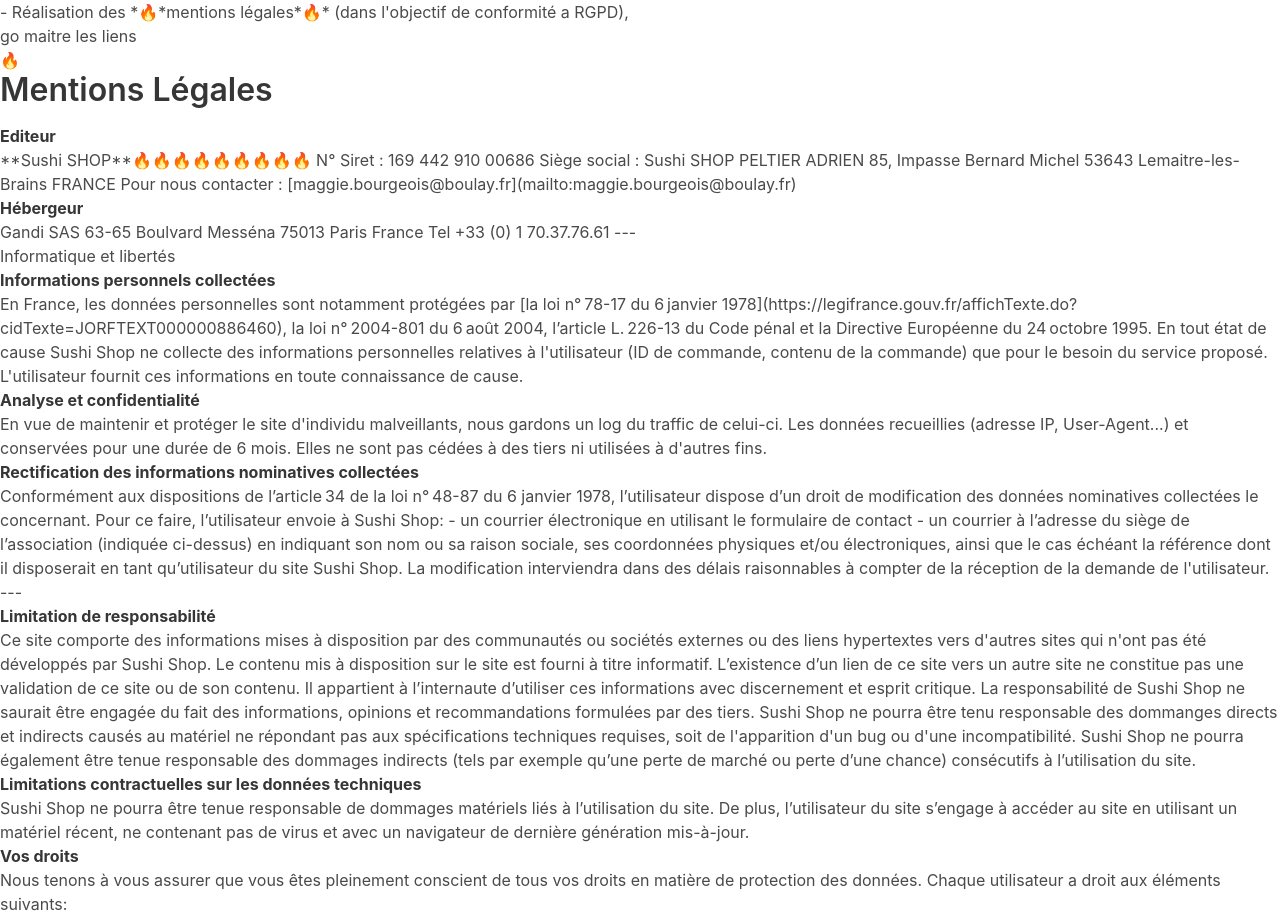
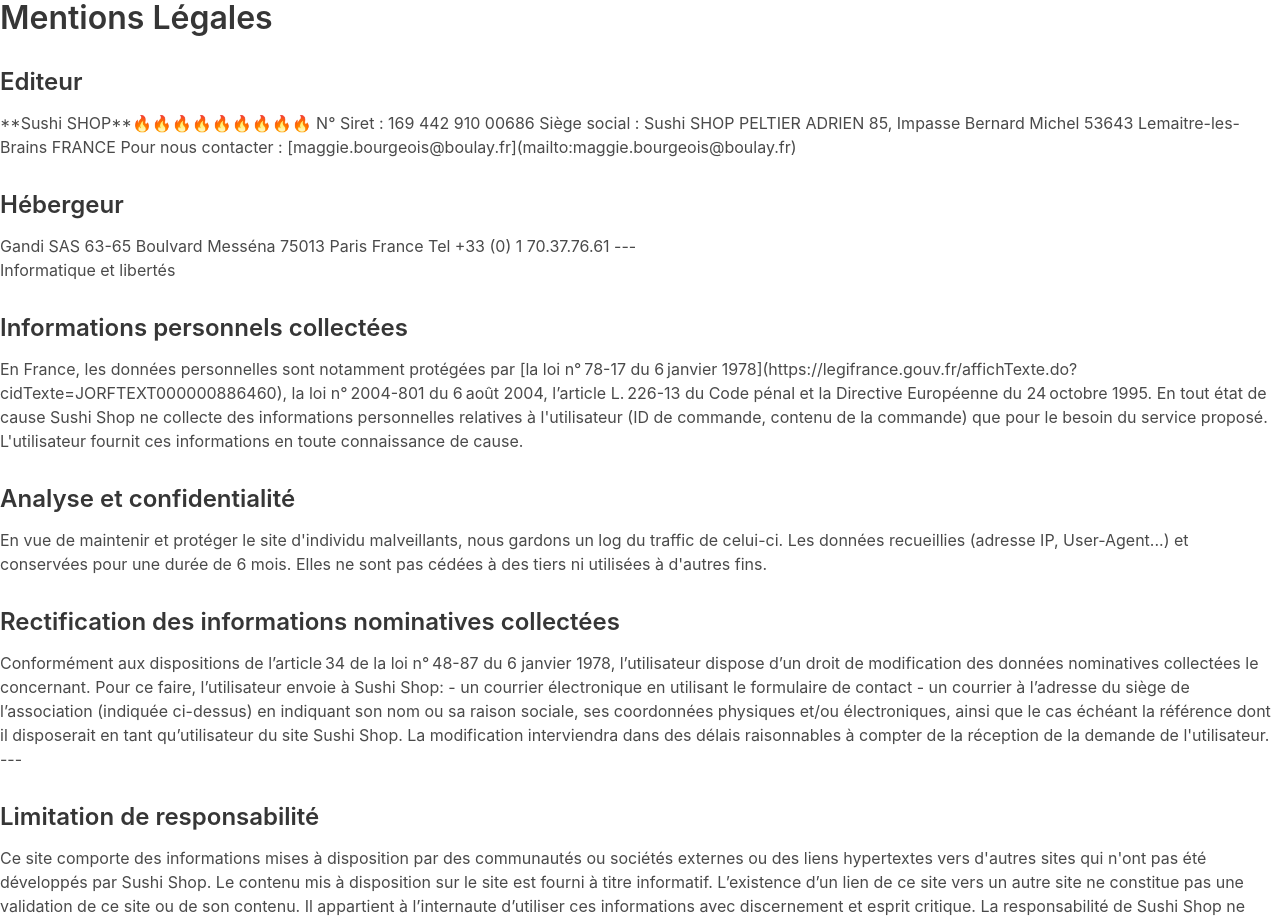
Before and after one commit to LaxhP/SushiFast, an Angular app: page /rgpd in a window 1280 px wide. Shown: the top 921 px of the page. Built offline with nearby package versions, Linux system fonts and the light colour scheme.

Commit message:
id + correct imp todo

```diff
--- a/src/app/components/rgpd/rgpd.component.html
+++ b/src/app/components/rgpd/rgpd.component.html
@@ -1,15 +1,8 @@
-- Réalisation des *🔥*mentions légales*🔥* (dans l'objectif de conformité a RGPD),
-<br>go maitre les liens
-<br>
-<aside>
-    🔥
-
-</aside>
 <div class="content" style="text-align: center;">
     <div class="#test">
-        <h1> Mentions Légales</h1>
+        <h1 id="title">Mentions Légales</h1>
 
-        <strong> Editeur</strong>
+        <h3>Editeur</h3>
 
         <div>**Sushi SHOP**🔥🔥🔥🔥🔥🔥🔥🔥🔥
 
@@ -27,7 +20,7 @@
 
             Pour nous contacter : [maggie.bourgeois@boulay.fr](mailto:maggie.bourgeois@boulay.fr)
         </div>
-        <strong> Hébergeur</strong>
+        <h3> Hébergeur</h3>
 
         <div> Gandi SAS
 
@@ -43,7 +36,7 @@
         </div>
        Informatique et libertés
         <br>
-        <strong> Informations personnels collectées</strong>
+        <h3> Informations personnels collectées</h3>
         <div> En France, les données personnelles sont notamment protégées par [la loi n° 78-17 du 6 janvier
             1978](https://legifrance.gouv.fr/affichTexte.do?cidTexte=JORFTEXT000000886460), la loi n° 2004-801 du 6 août
             2004,
@@ -55,7 +48,7 @@
             en
             toute connaissance de cause.
         </div>
-        <strong> Analyse et confidentialité</strong>
+        <h3> Analyse et confidentialité</h3>
         <div>
             En vue de maintenir et protéger le site d'individu malveillants, nous gardons un log du traffic de celui-ci.
             Les
@@ -64,7 +57,7 @@
             à
             des tiers ni utilisées à d'autres fins.
         </div>
-        <strong> Rectification des informations nominatives collectées</strong>
+        <h3> Rectification des informations nominatives collectées</h3>
         <div>
             Conformément aux dispositions de l’article 34 de la loi n° 48-87 du 6 janvier 1978, l’utilisateur dispose
             d’un
@@ -84,8 +77,8 @@
             l'utilisateur.
 
             ---</div>
-        <strong>
-             Limitation de responsabilité</strong>
+        <h3>
+             Limitation de responsabilité</h3>
         <div>
             Ce site comporte des informations mises à disposition par des communautés ou sociétés externes ou des liens
             hypertextes vers d'autres sites qui n'ont pas été développés par Sushi Shop. Le contenu mis à disposition
@@ -110,7 +103,7 @@
             marché ou perte d’une chance) consécutifs à l’utilisation du site.
         </div>
         <div class="">
-            <strong> Limitations contractuelles sur les données techniques</strong>
+            <h2> Limitations contractuelles sur les données techniques</h2>
 
             <div>Sushi Shop ne pourra être tenue responsable de dommages matériels liés à l’utilisation du site. De
                 plus,
@@ -119,7 +112,7 @@
                 et avec un navigateur de dernière génération mis-à-jour.</div>
 
 
-            <div> <strong> Vos droits</strong>
+            <div> <h2> Vos droits</h2>
 
                 <div> Nous tenons à vous assurer que vous êtes pleinement conscient de tous vos droits en matière de
                     protection
```
